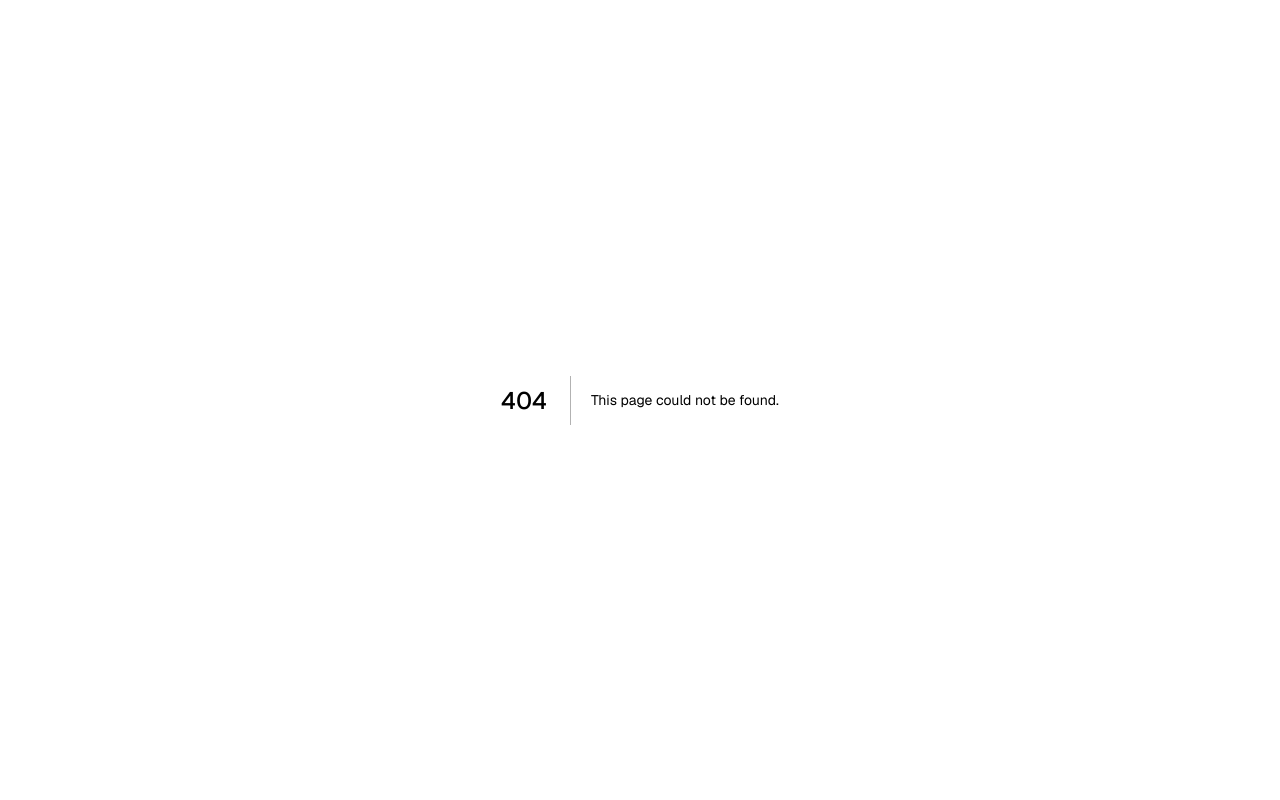
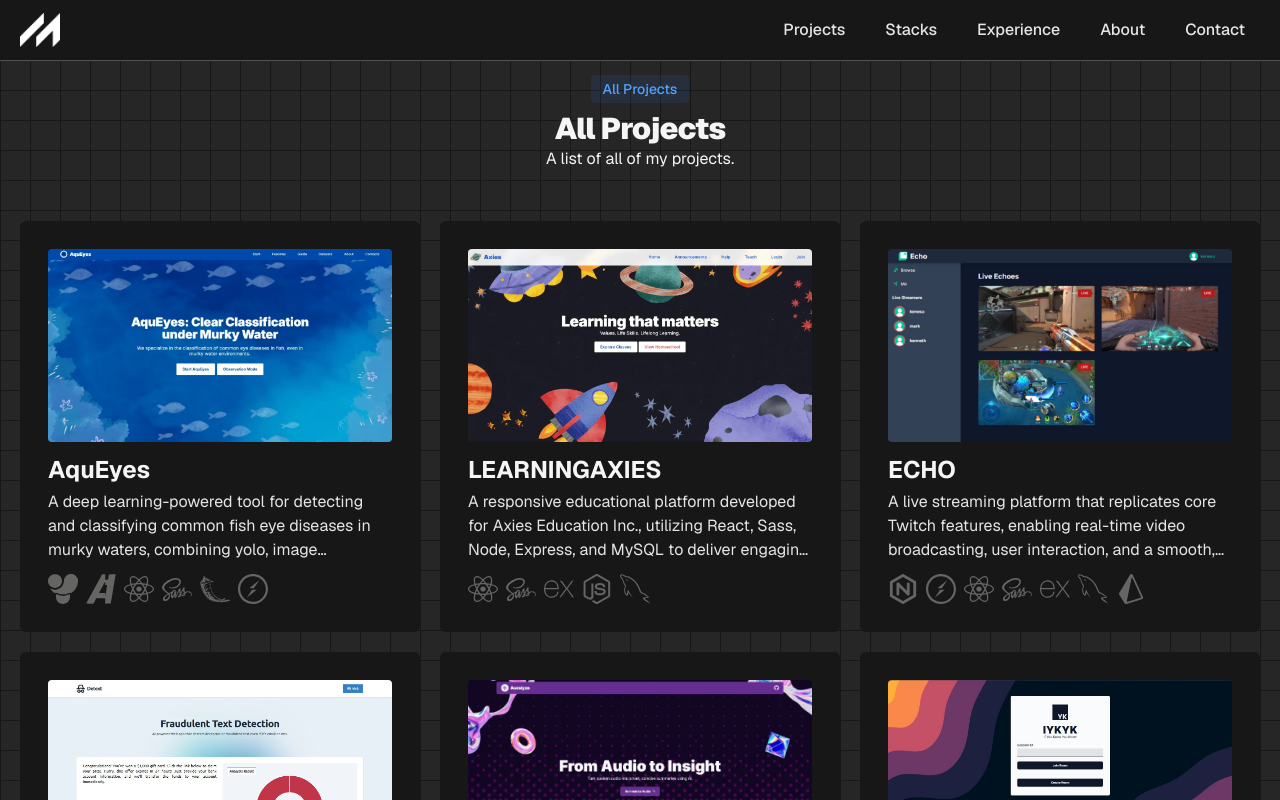
Before and after one commit to mkcalendario-strat/mkcalendario-mini-project-1, a Next.js app: page /projects in a window 1280 px wide. Before the commit this address had no page. Shown: the top 800 px of the page. Built offline with nearby package versions, Linux system fonts and the light colour scheme.

Commit message:
feat: add projects page

```diff
--- /dev/null
+++ b/src/app/projects/page.tsx
@@ -0,0 +1,16 @@
+"use client";
+
+import Footer from "@/components/sections/landing/Footer";
+import ProjectsList from "@/components/sections/projects/ProjectList";
+import Navbar from "@/components/ui/Navbar";
+import { Fragment } from "react";
+
+export default function Projects() {
+  return (
+    <Fragment>
+      <Navbar />
+      <ProjectsList />
+      <Footer />
+    </Fragment>
+  );
+}
--- /dev/null
+++ b/src/components/sections/projects/ProjectList.tsx
@@ -0,0 +1,40 @@
+import {
+  Section,
+  SectionTitle,
+  SectionWrapper
+} from "@/components/layouts/Section";
+import ProjectCard from "@/components/ui/ProjectCard";
+import { useProjects } from "@/utils/projects";
+
+export default function ProjectsList() {
+  const projects = useProjects();
+
+  const title = "All Projects";
+  const description = "A list of all of my projects.";
+
+  if (!projects) return;
+
+  return (
+    <Section className="boxes-background-inverted">
+      <SectionTitle
+        title={title}
+        tag="All Projects"
+        description={description}
+      />
+      <SectionWrapper className="flex flex-col gap-[20px] md:flex-row md:flex-wrap">
+        {projects.map((project, i) => (
+          <ProjectCard
+            key={i}
+            id={project.id}
+            title={project.title}
+            stack={project.stack}
+            href={`/projects/${project.id}`}
+            description={project.description}
+            image={`/assets/images/projects/${project.image}`}
+            className="bg-neutral-900 md:w-[calc((100%-20px)/2)] lg:w-[calc((100%-20px*2)/3)]"
+          />
+        ))}
+      </SectionWrapper>
+    </Section>
+  );
+}
```
